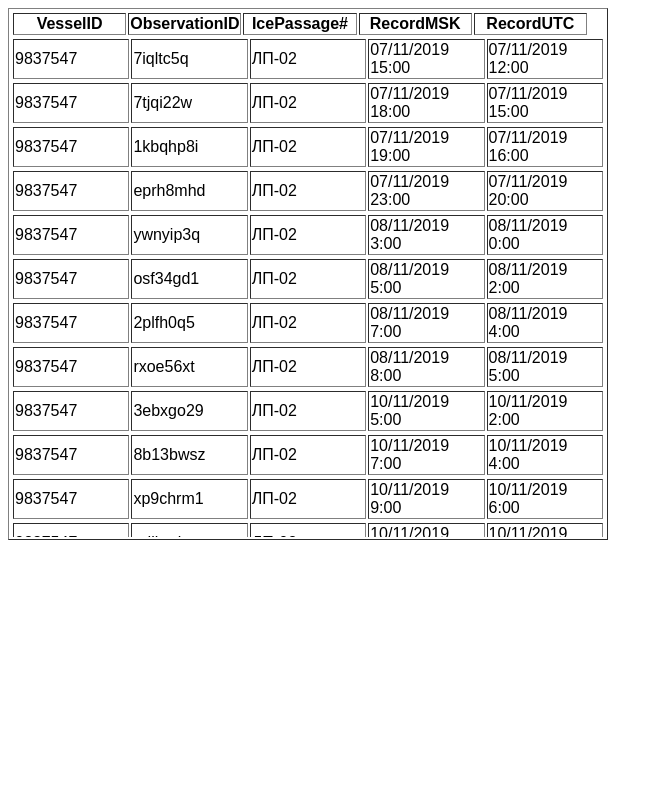
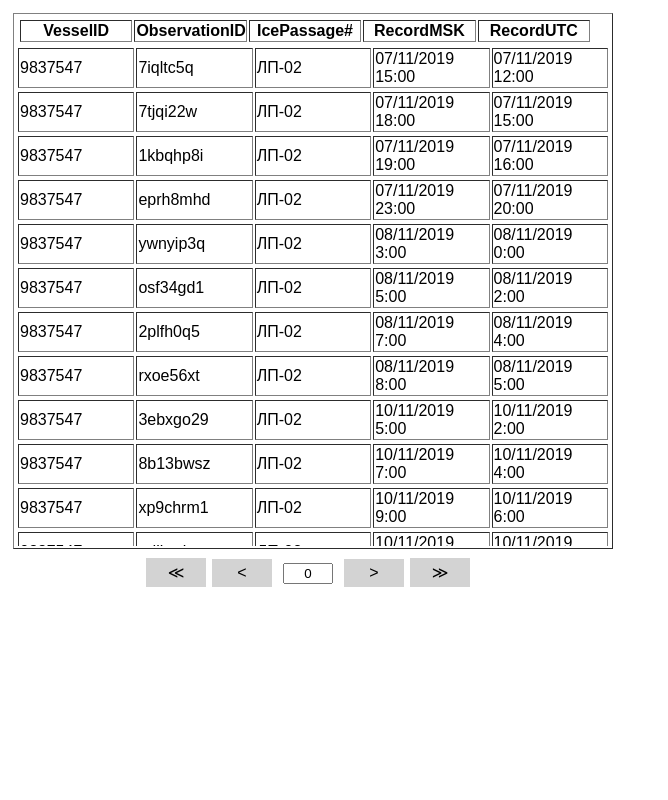
Before and after one commit to ScanEx/school, a website: page public/index.html in a window 1280 px wide. Shown: the whole page, without its empty margins (0-668 px from the left). Drawn offline with Linux system fonts and the light colour scheme.

Commit message:
Added pager

```diff
--- /dev/null
+++ b/public/columns.js
@@ -0,0 +1,186 @@
+var COLUMNS = {
+    "VesselID": {
+        title: 'VesselID',
+        type: 'integer',
+    },
+    "ObservationID": {
+        title: 'ObservationID',
+        type: 'string',
+    },
+    "IcePassage#": {
+        title: 'IcePassage#',
+        type: 'string',
+    },
+    "RecordMSK": {
+        title: 'RecordMSK',
+        type: 'date',
+    },
+    "RecordUTC": {
+        title: 'RecordUTC',
+        type: 'date',
+    },
+    "UserTimeZoneShift": {
+        title: 'UserTimeZoneShift',
+        type: 'string',
+    },
+    "Lat": {
+        title: 'Lat',
+        type: 'string',
+    },
+    "Long": {
+        title: 'Long',
+        type: 'string',
+    },
+    "IcebreakerConvoy": {
+        title: 'IcebreakerConvoy',
+        type: 'string',
+    },
+    "MovingDirection": {
+        title: 'MovingDirection',
+        type: 'string',
+    },
+    "PropPower": {
+        title: 'PropPower',
+        type: 'string',
+    },
+    "Visibility": {
+        title: 'Visibility',
+        type: 'string',
+    },
+    "VisValue": {
+        title: 'VisValue',
+        type: 'string',
+    },
+    "AirTemperature": {
+        title: 'AirTemperature',
+        type: 'string',
+    },
+    "WindForce": {
+        title: 'WindForce',
+        type: 'string',
+    },
+    "WindDir": {
+        title: 'WindDir',
+        type: 'string',
+    },
+    "Polynya": {
+        title: 'Polynya',
+        type: 'string',
+    },
+    "Concentration": {
+        title: 'Concentration',
+        type: 'string',
+    },
+    "Nilas": {
+        title: 'Nilas',
+        type: 'string',
+    },
+    "GreyIce": {
+        title: 'GreyIce',
+        type: 'string',
+    },
+    "GreyWhiteIce": {
+        title: 'GreyWhiteIce',
+        type: 'string',
+    },
+    "ThinFYIce1": {
+        title: 'ThinFYIce1',
+        type: 'string',
+    },
+    "ThinFYIce2": {
+        title: 'ThinFYIce2',
+        type: 'string',
+    },
+    "MediumFYIce": {
+        title: 'MediumFYIce',
+        type: 'string',
+    },
+    "ThickFYIce": {
+        title: 'ThickFYIce',
+        type: 'string',
+    },
+    "OldIce": {
+        title: 'OldIce',
+        type: 'string',
+    },
+    "SecondYIce": {
+        title: 'SecondYIce',
+        type: 'string',
+    },
+    "MultiYIce": {
+        title: 'MultiYIce',
+        type: 'string',
+    },
+    "IceLandOrigin": {
+        title: 'IceLandOrigin',
+        type: 'string',
+    },
+    "AvThickness": {
+        title: 'AvThickness',
+        type: 'string',
+    },
+    "PancakeIce": {
+        title: 'PancakeIce',
+        type: 'string',
+    },
+    "SmallIceCake": {
+        title: 'SmallIceCake',
+        type: 'string',
+    },
+    "IceCake": {
+        title: 'IceCake',
+        type: 'string',
+    },
+    "SmallFloes": {
+        title: 'SmallFloes',
+        type: 'string',
+    },
+    "MediumFloes": {
+        title: 'MediumFloes',
+        type: 'string',
+    },
+    "BigFloes": {
+        title: 'BigFloes',
+        type: 'string',
+    },
+    "VastFloes": {
+        title: 'VastFloes',
+        type: 'string',
+    },
+    "GiantFloes": {
+        title: 'GiantFloes',
+        type: 'string',
+    },
+    "FastIce": {
+        title: 'FastIce',
+        type: 'string',
+    },
+    "Floebergs": {
+        title: 'Floebergs',
+        type: 'string',
+    },
+    "Icebergs": {
+        title: 'Icebergs',
+        type: 'string',
+    },
+    "Hummocking": {
+        title: 'Hummocking',
+        type: 'string',
+    },
+    "Compacting": {
+        title: 'Compacting',
+        type: 'string',
+    },
+    "SnowСoveredIce": {
+        title: 'SnowСoveredIce',
+        type: 'string',
+    },
+    "StageMelting": {
+        title: 'StageMelting',
+        type: 'string',
+    },
+    "Comments": {
+        title: 'Comments',
+        type: 'string',
+    }
+};
--- a/public/grid/grid.css
+++ b/public/grid/grid.css
@@ -2,20 +2,20 @@
     font-family: sans-serif;
 }
 
-tbody {
+.content tbody {
     display: block;
     height: 500px;
     overflow-x: auto;
     overflow-y: scroll;
 }
 
-thead, tbody tr {
+.content thead, tbody tr {
     display: table;
     width: 100%;
     table-layout: fixed;
 }
 
-thead {
+.content thead {
     width: calc( 100% - 1em );
 }
 
--- a/public/grid/grid.js
+++ b/public/grid/grid.js
@@ -1,44 +1,88 @@
-var Grid = function(container) {
+var Grid = function(container, options, onChange) {
     this._container = container;
-    this._container.innerHTML = '<table class="grid" border="1"></table>';
-    this._grid = this._container.querySelector('.grid');
+    this._options = options || {};
 
-    this._fields = DB[0];
-    this._data = DB.slice(1);
+    this._container.innerHTML =
+        '<table class="grid">' +
+            '<tr><td class="content"></td></tr>' +
+            '<tr><td class="footer"></td></tr>' +
+        '</table>';
 
-    this._start_page = 1;
-    this._num_records = 25;
-    this._sel_data = this._paginate(this._data, this._start_page, this._num_records);
+    this._content = this._container.querySelector('.content');
+    this._footer = this._container.querySelector('.footer');
 
-    this._grid.innerHTML = this._set_content(this._fields, this._sel_data);
+    var cks = Object.keys(this._options.columns);
+    this._visibleColumns = [];
+    this._columns = [];
+    for (var i = 0; i < cks.length; ++i) {
+        var k = cks[i];
+        if (this._options.visibleColumns.indexOf(k) != -1) {
+            this._visibleColumns.push(i);
+            this._columns.push(this._options.columns[k]);
+        }
+    }
+
+    this._current = 0; // текущая страница
+    this._pageSize = this._options.pageSize || 1; // элементов на странице
+    this._pages = this._options.pages || 1;
+    this._onChange = onChange;
+
+    this._pager = new Pager(this._footer, {max: this._pages, current: this._current}, this.setPage.bind(this));
+
+    this.setPage (this._current);
+};
+
+Grid.prototype = {
+    setPage: function (page) {
+        if (typeof (this._onChange) === 'function') {
+            var rows = this._onChange (page, this._pageSize);
+            this._render(rows);
+        }
+    },
+
+    _render: function (rows) {
+        if (Array.isArray(rows) && rows.length > 0) {
+            var t = '<table border=1>';
+            t += '<thead><tr>' + this._columns.map(function(c) {
+                return '<th>' + c.title + '</th>';
+            }).join('') + '</tr></thead>';
+            t += '<tbody>';
+            for (var i = 0; i < rows.length; ++i) {
+                t += '<tr>';
+                var cells = rows[i];
+                for (var j = 0; j < this._visibleColumns.length; ++j) {
+                    var k = this._visibleColumns[j];
+                    t += '<td>';
+                    t += cells[k];
+                    t += '</td>';
+                }
+                t += '</tr>';
+            }
+            t += '</tbody>';
+            t += '</table>';
+            this._content.innerHTML = t;
+        }
+        else {
+            this._content.innerHTML = '';
+        }
+    },
+
+    start: function() {
+        this._pager.start();
+    },
+
+    forward: function () {
+        this._pager.forward();
+    },
+
+    back: function () {
+        this._pager.back();
+    },
+
+    end: function () {
+        this._pager.end();
+    }
 
 };
 
-Grid.prototype = {
-    _set_headers: function(fields) {
-        var tr = '<thead><tr>';
-        for (var i = 0; i < 5; i++) {  // fields.length
-            tr += '<th>' + fields[i] + '</th>';
-        }
-        return tr += '</tr></thead>';
-    },
-    _set_content: function(fields, data) {
-        var headers = this._set_headers(fields);
-        var content = headers + '<tbody>';
-        for (var row = 0; row < data.length; row++) {
-            var tr = '<tr>';
-            for (var col = 0; col < 5; col++) {  // data[row].length
-                tr += '<td>' + data[row][col] + '</td>';
-            }
-            content += tr + '</tr>';
-        }
-        return content += '</tbody>';
-    },
-    _paginate: function(data, start_page, num_records) {
-        var start = (start_page - 1) * num_records;
-        var end = start_page * num_records;
-        return data.slice(start, end);
-    }
-};
-
 Grid.prototype.constructor = Grid;
--- /dev/null
+++ b/public/grid/pager.css
@@ -0,0 +1,19 @@
+.pager {
+    text-align: center;
+    vertical-align: middle;
+}
+.pager > * {
+    cursor: pointer;
+    padding: 5px;
+    margin: 3px;
+    width: 50px;
+    text-align: center;
+}
+.pager .button {
+    background-color: lightgrey;
+    display: inline-block;
+}
+.pager input {
+    width: 50px;
+    text-align: center;
+}
--- /dev/null
+++ b/public/grid/pager.js
@@ -0,0 +1,57 @@
+var Pager = function (container, options, onChange) {
+    this._container = container;
+    this._options = options || {};
+    this._max = this._options.max || 0;
+    this._current = this._options.current || 0;
+
+    this._container.innerHTML =
+        '<div class="pager">' +
+            '<span class="button">&ll;</span>' +
+            '<span class="button">&lt;</span>' +
+            '<span><input class="current" type="text" value="' + this._current.toString() + '"></span>' +
+            '<span class="button">&gt;</span>' +
+            '<span class="button">&gg;</span>' +
+        '</div>';
+    this._input = this._container.querySelector('.current');
+
+    var buttons = this._container.querySelectorAll('.button');
+    buttons[0].addEventListener('click', this.start.bind(this));
+    buttons[1].addEventListener('click', this.back.bind(this));
+    buttons[2].addEventListener('click', this.forward.bind(this));
+    buttons[3].addEventListener('click', this.end.bind(this));
+
+    this._onChange = onChange;
+}
+
+Pager.prototype = {
+    forward: function () {
+        this._current = this._current + 1 < this._max ? this._current + 1 : this._max;
+        this._input.value = this._current.toString();
+        if (typeof (this._onChange) === 'function') {
+            this._onChange(this._current);
+        }
+    },
+    back: function () {
+        this._current = this._current - 1 > 0 ? this._current - 1 : 0;
+        this._input.value = this._current.toString();
+        if (typeof (this._onChange) === 'function') {
+            this._onChange(this._current);
+        }
+    },
+    start: function() {
+        this._current = 0;
+        this._input.value = this._current.toString();
+        if (typeof (this._onChange) === 'function') {
+            this._onChange(this._current);
+        }
+    },
+    end: function () {
+        this._current = this._max;
+        this._input.value = this._current.toString();
+        if (typeof (this._onChange) === 'function') {
+            this._onChange(this._current);
+        }
+    }
+};
+
+Pager.prototype.constructor = Pager;
--- a/public/index.html
+++ b/public/index.html
@@ -1,13 +1,20 @@
 <html>
     <head>
         <meta charset="utf-8" />
-        <title>Test Page</title>
+        <title>AIS Data View</title>
+
+        <script src="db.js"></script>
+        <script src="columns.js"></script>
+
+        <link rel="stylesheet" href="grid/pager.css"/>
+        <script src="grid/pager.js"></script>
+
         <link rel="stylesheet" href="grid/grid.css"/>
-        <script src="db.js"></script>
         <script src="grid/grid.js"></script>
+
         <script src="main.js"></script>
     </head>
     <body>
-        <div id="app">Content</div>
+        <div id="app"></div>
     </body>
 </html>
--- a/public/main.js
+++ b/public/main.js
@@ -1,5 +1,12 @@
-var grid;
 window.onload = function () {
-    var div = document.querySelector('#app');
-    grid = new Grid(div);
+    var container = document.querySelector('#app');
+    var options = {
+        pageSize: 25,
+        visibleColumns: ['VesselID', 'ObservationID', 'IcePassage#', 'RecordMSK', 'RecordUTC'],
+        columns: COLUMNS,
+    };
+    options.pages = Math.floor (DB.length / options.pageSize);
+    var grid = new Grid(container, options, function (index, pageSize) {
+        return DB.slice(index, index + pageSize);
+    });
 }
```
Also changed, not shown: public/db.js, 1 other file.
